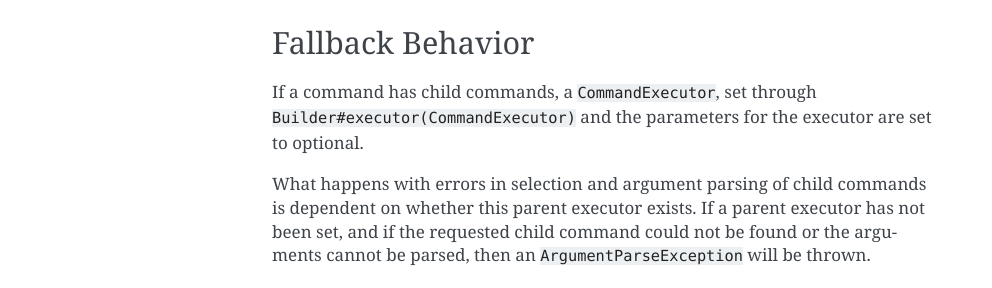
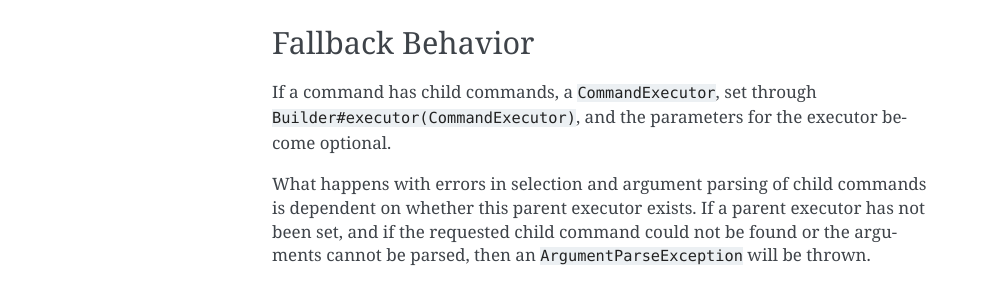
Before and after one commit to SpongePowered/SpongeDocs, a Sphinx documentation site: the page built from source/plugin/commands/childcommands.rst, in a window 1280 px wide. Shown: the part 1026-1314 px from the top of the page, without its empty margins (148-1140 px from the left). Built offline with Sphinx 7.4.7, drawn with Linux system fonts in a browser that asks for light colours; cross-references to code outside the pages are shown as plain code.

Commit message:
Improve clarity in Child Commands

```diff
--- a/source/plugin/commands/childcommands.rst
+++ b/source/plugin/commands/childcommands.rst
@@ -52,7 +52,7 @@ Fallback Behavior
 =================
 
 If a command has child commands, a :javadoc:`CommandExecutor`, set through
-:javadoc:`Builder#executor(CommandExecutor)` and the parameters for the executor are set to optional.
+:javadoc:`Builder#executor(CommandExecutor)`, and the parameters for the executor become optional.
 
 What happens with errors in selection and argument parsing of child commands is dependent on whether this parent
 executor exists. If a parent executor has not been set, and if the requested child command could not be found or the
```
